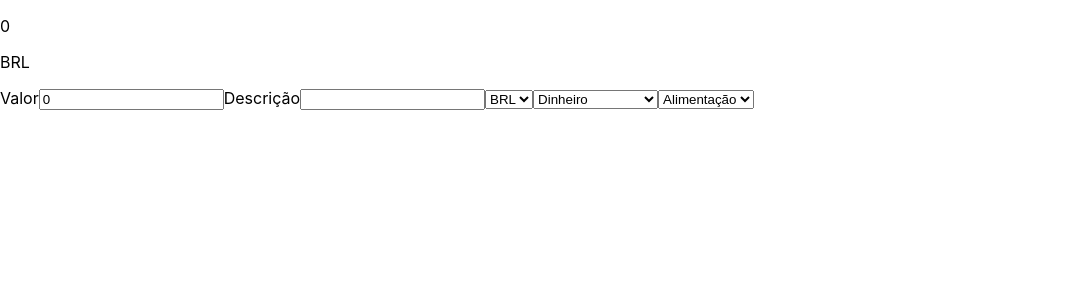
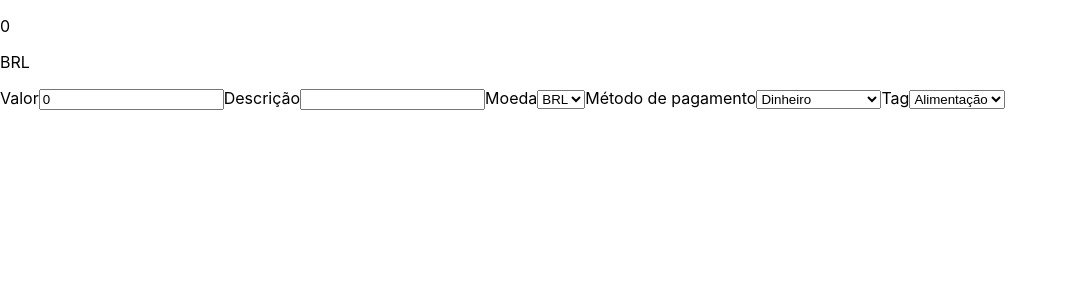
Before and after one commit to thosijulio/trybe-projects, a React (Create React App) app in the folder 2.FRONT-END/16.6-TRYBE-WALLET/: page /carteira in a window 1280 px wide. Shown: the top 300 px of the page, without its empty margins (0-1068 px from the left). Built offline with nearby package versions, Linux system fonts and the light colour scheme.

Commit message:
correcao v3 exercicio 6

```diff
--- a/2.FRONT-END/16.6-TRYBE-WALLET/src/components/Form.js
+++ b/2.FRONT-END/16.6-TRYBE-WALLET/src/components/Form.js
@@ -39,11 +39,13 @@ class Form extends React.Component {
           />
         </label>
         <label htmlFor="currency">
+          Moeda
           <select id="currency" value={ currency } onChange={ this.handleForm }>
             <option>BRL</option>
           </select>
         </label>
         <label htmlFor="method">
+          Método de pagamento
           <select id="method" value={ method } onChange={ this.handleForm }>
             <option>Dinheiro</option>
             <option>Cartão de crédito</option>
@@ -51,6 +53,7 @@ class Form extends React.Component {
           </select>
         </label>
         <label htmlFor="tag">
+          Tag
           <select id="tag" value={ tag } onChange={ this.handleForm }>
             <option>Alimentação</option>
             <option>Lazer</option>
```
